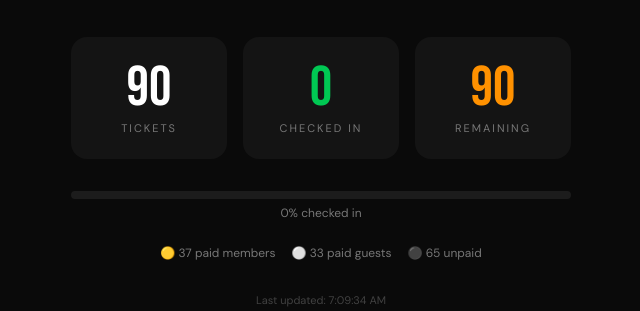
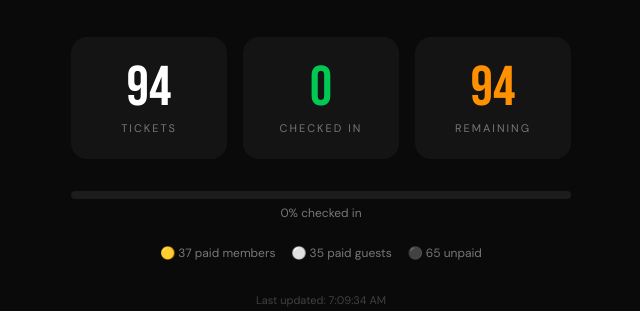
Before and after one commit to dheeraj-shah/arsenalpune-scanner, a plain HTML site: page v2/stats_2026_03_22_carabao_cup_final_arsenal_v_mancity.html in a window 1280 px wide. Shown: the part 343-654 px from the top of the page, 319-959 px from the left. Drawn offline with Linux system fonts and the light colour scheme; no server answers.

Commit message:
Update check-in page for 2026_03_22_carabao_cup_final_arsenal_v_mancity

```diff
--- a/v2/stats_2026_03_22_carabao_cup_final_arsenal_v_mancity.html
+++ b/v2/stats_2026_03_22_carabao_cup_final_arsenal_v_mancity.html
@@ -123,7 +123,7 @@
 
     <div class="stats-grid">
         <div class="stat-card">
-            <div class="stat-num" id="total">90</div>
+            <div class="stat-num" id="total">94</div>
             <div class="stat-lbl">Tickets</div>
         </div>
         <div class="stat-card">
@@ -131,7 +131,7 @@
             <div class="stat-lbl">Checked In</div>
         </div>
         <div class="stat-card">
-            <div class="stat-num amber" id="remaining">90</div>
+            <div class="stat-num amber" id="remaining">94</div>
             <div class="stat-lbl">Remaining</div>
         </div>
     </div>
@@ -143,14 +143,14 @@
 
     <div class="breakdown">
         <span>🟡 37 paid members</span>
-        <span>⚪ 33 paid guests</span>
+        <span>⚪ 35 paid guests</span>
         <span>⚫ 65 unpaid</span>
     </div>
 
     <div class="updated" id="updated">Waiting for data...</div>
 
     <script>
-        const TOTAL = 90;
+        const TOTAL = 94;
         const scannedKey = 'arsenal_checkin_2026_03_22_carabao_cup_final_arsenal_v_mancity';
         const SYNC_URL = 'https://script.google.com/macros/s/AKfycbxQ8sLoWCIFV-zcFExLY4TxxWeDyz2gk4n6cl5SV9wtNuRoWQFYu1QXjJv_lO4153iA/exec';
         const MATCH_SLUG = '2026_03_22_carabao_cup_final_arsenal_v_mancity';
```
Also changed, not shown: v2/checkin_2026_03_22_carabao_cup_final_arsenal_v_mancity.html (+3 -3 lines).
